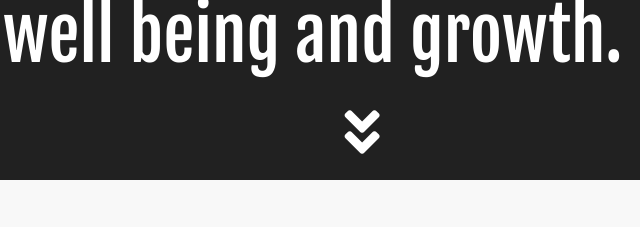
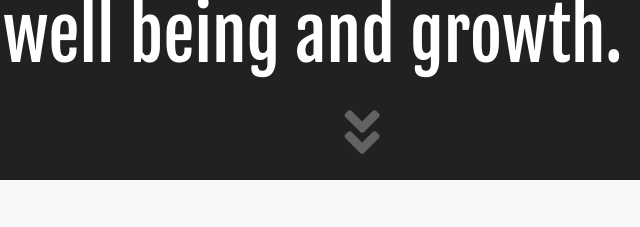
Before and after one commit to siddhantchandak2002/learning-centre, a plain HTML site: page index.html in a window 1280 px wide. In both pictures the pointer is over the icon 665 px from the left and 608 px from the top of the page. Shown: the part 476-703 px from the top of the page, 303-943 px from the left. Drawn offline with Linux system fonts and the light colour scheme; a web font is replaced by a local one.

Commit message:
Add files via upload

```diff
--- a/css/style.css
+++ b/css/style.css
@@ -117,6 +117,7 @@ z-index: 100;
 width: 100%;
 text-align: center;
 font-size: 4em;
+transition: 0.5s;
 }
 
 .our {
@@ -487,6 +488,10 @@ padding-left: 0;
 padding: 15px;
 }
 
+.text i:hover{
+  color: #626262;
+}
+
 @media only screen and (max-width: 500px) {
 
     .text h1 {
```
